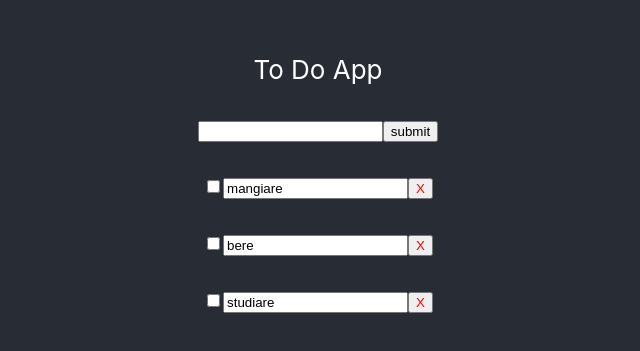
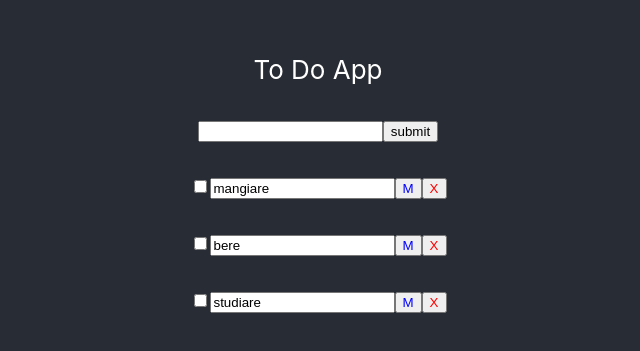
Before and after one commit to consuelo-sanna/my_todo, a React (Create React App) app: page / in a window 1280 px wide. Shown: the part 217-568 px from the top of the page, without its empty margins (322-962 px from the left). Built offline with nearby package versions, Linux system fonts and the light colour scheme.

Commit message:
Inizio aggiunta update PUT

```diff
--- a/src/App.js
+++ b/src/App.js
@@ -31,7 +31,7 @@ class App extends Component {
 
   markComplete = (id) => this.setState({
     todos: this.state.todos.map( todo => {
-        console.log("son dentro il map");
+        console.log("son dentro map checked");
         console.log(id);
       if(todo.id === id){
         todo.completed = ! todo.completed;
@@ -42,10 +42,26 @@ class App extends Component {
       })
   })
 
+  delItem = (id) => {
+    console.log("son dentro l eliminazione");
+    console.log(id);
+    this.setState( {todos: [...this.state.todos.filter(todo => todo.id !== id)  ]} );
+  } ;
+
+
+  /* dopo aver recuperato daModificare devi passarlo come props a AddEditTodo */
+
+  modItem = (id) => {
+    console.log("son dentro la modifica");
+    const daModificare = this.state.todos.find(todo => todo.id === id);
+    console.log(daModificare);
+  };
+
+
 
   addTodo = (title) => {
     this.setState( {todos: [...this.state.todos, {id: this.state.length + 1, testo: title, completed: false }]} ) ;
-  }
+  };
 
 
   render(){
@@ -56,7 +72,13 @@ class App extends Component {
           To Do App
         </p>
         <AddItem addTodo = {this.addTodo} />
-        <div><TodoContainer todo = {this.state.todos} markComplete={this.markComplete} /></div>
+        <div><TodoContainer
+              todo = {this.state.todos}
+              markComplete = {this.markComplete}
+              modItem = {this.modItem}
+              delItem = {this.delItem}
+              />
+        </div>
       </header>
 
 
--- a/src/components/AddItem.js
+++ b/src/components/AddItem.js
@@ -2,7 +2,8 @@ import React, {Component} from 'react';
 
 class AddItem extends Component {
 
-
+    //questo stato deve essere passato dal padre che me lo passa inizialmente vuoto e lo riempie modItem. cosi riesco a riempire sempre la box senza fare molte modifiche
+    //state = props.daModificare
         state = {
             title : ''
         }
@@ -21,7 +22,7 @@ class AddItem extends Component {
             <form onSubmit={this.onSubmit}>
                 <input
                     type="text"
-                    name="title"
+                    name="nuovotext"
                     value={this.state.title}
                     onChange={this.onChange}
                 />
--- a/src/components/TodoContainer.js
+++ b/src/components/TodoContainer.js
@@ -8,6 +8,8 @@ function TodoContainer(props) {
                 key = {todo.id}
                 todo = {todo}
                 markComplete = {props.markComplete}
+                modItem = {props.modItem}
+                delItem = {props.delItem}
             />
   ))
 }
--- a/src/components/TodoItem.js
+++ b/src/components/TodoItem.js
@@ -20,7 +20,8 @@ function TodoItem(props) {
                //onChange={(e) => this.setState({[e.target.name] : e.target.value})}
 
              />
-            <button style={{color:'red'}}> X </button>
+            <button style={{color:'blue'}} onClick = {props.modItem.bind(this,id) } > M </button>
+            <button style={{color:'red'}} onClick = {props.delItem.bind(this,id) } > X </button>
 
           </p>
 
```
